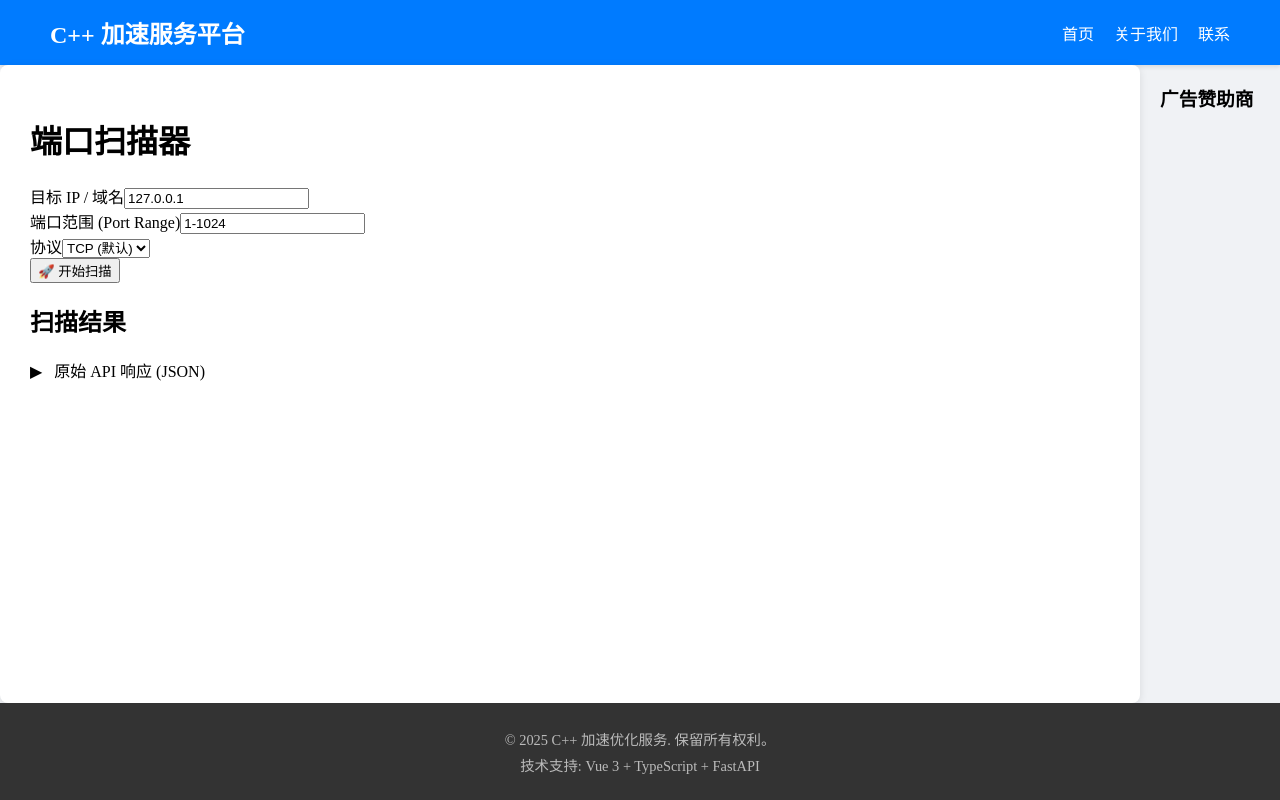
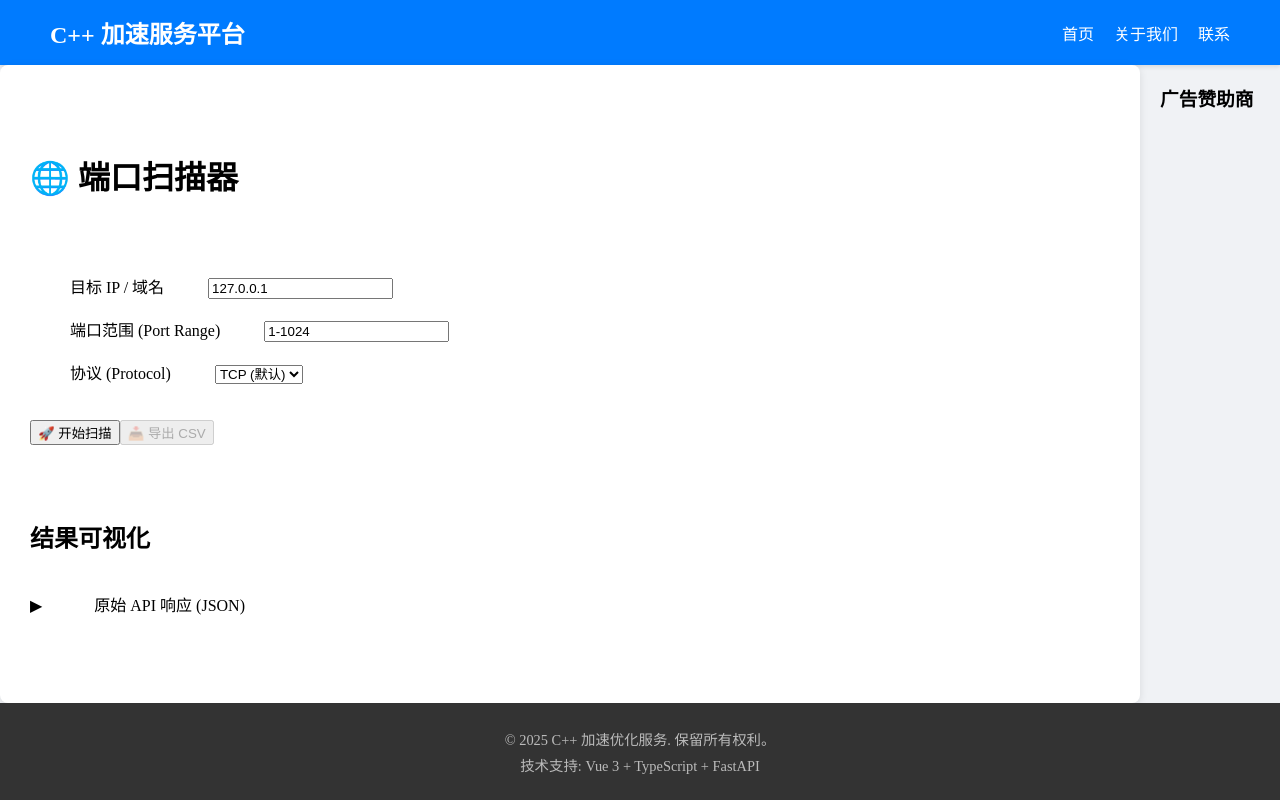
Before and after one commit to zhg-c/funcs_web, a Vue app in the folder frontend/: page /net/port-scanner in a window 1280 px wide. Built offline with nearby package versions, Linux system fonts and the light colour scheme.

Commit message:
feat: added download function for port scanning data.

```diff
--- a/frontend/src/views/categories/NetTools/PortScanner.vue
+++ b/frontend/src/views/categories/NetTools/PortScanner.vue
@@ -1,32 +1,80 @@
 <script setup lang="ts">
-import { ref } from "vue";
+import { ref } from "vue"; // onMounted 已移除
 
-// 定义扫描结果的数据结构
-interface ScanResult {
+// 定义扫描结果的数据结构 (已修复: 替换 interface 为 type 以避免编译问题)
+type ScanResult = {
   port: number;
   status: string;
   service?: string; // 可选的服务名称
-}
+};
 
 const target = ref("127.0.0.1"); // 目标IP/域名
 const portRange = ref("1-1024"); // 端口范围
-const scanType = ref("tcp"); // 扫描类型
+const scanType = ref("tcp"); // 扫描类型 ("tcp" 或 "udp")
 const rawResults = ref<string>('点击 "开始扫描" 查看结果'); // 用于显示原始 JSON 字符串
 const formattedResults = ref<ScanResult[]>([]); // 用于表格或列表展示
 const isLoading = ref(false);
 const error = ref<string | null>(null);
 
 // 🚨 API 基础 URL：根据您当前的运行环境选择
-// 选项 1: 如果通过 Nginx 代理 api.example.com 访问
-// const API_BASE_URL = 'http://api.example.com/api/v1';
-// 选项 2: 如果前端直接调用本地 8000 端口
 const API_BASE_URL = "http://192.168.10.106:8000/api/v1";
 
+// ------------------- 新增：CSV 导出功能 -------------------
+
+const exportToCsv = () => {
+  if (formattedResults.value.length === 0) {
+    // 使用 console 替代 alert()
+    console.error("无法导出：没有扫描结果。");
+    return;
+  }
+
+  // CSV 表头
+  let csvContent = "Port,Status,Service\n";
+
+  // 格式化数据行
+  formattedResults.value.forEach((result) => {
+    // 确保 Service 字段不会包含逗号导致 CSV 格式混乱
+    const serviceSafe = (result.service || "Unknown").replace(/,/g, "");
+    csvContent += `${result.port},${result.status},${serviceSafe}\n`;
+  });
+
+  // 1. 创建 Blob 对象
+  // 使用 'text/csv;charset=utf-8;' 确保 Excel 能够识别中文
+  const blob = new Blob([csvContent], { type: "text/csv;charset=utf-8;" });
+
+  // 2. 创建临时 URL
+  const link = document.createElement("a");
+
+  // 生成文件名
+  const timestamp = new Date()
+    .toISOString()
+    .slice(0, 19)
+    .replace("T", "_")
+    .replace(/:/g, "-");
+  link.download = `scan_results_${target.value}_${timestamp}.csv`;
+
+  // 兼容性处理
+  if (link.download !== undefined) {
+    // 适用于大部分浏览器
+    const url = URL.createObjectURL(blob);
+    link.setAttribute("href", url);
+    link.style.visibility = "hidden";
+    document.body.appendChild(link);
+    link.click();
+    document.body.removeChild(link);
+    URL.revokeObjectURL(url);
+  } else {
+    // IE 10+ Fallback
+    console.error("您的浏览器不支持自动下载。请复制原始 JSON 数据。");
+    // 实际应用中会提供一个复制按钮或更友好的提示
+  }
+};
+
+// ------------------- 新增结束 -------------------
+
 const scanPorts = async () => {
-  // 🚨 检查点 1: 确认点击事件触发
   console.log("--- Scan button clicked! ---");
 
-  // 检查点 2: 确认变量能正常访问
   console.log("Target:", target.value);
   isLoading.value = true;
   error.value = null;
@@ -37,8 +85,9 @@ const scanPorts = async () => {
     target: target.value,
     ports: portRange.value,
     scan_type: scanType.value,
-  };
+  }; // API 调用与指数退避重试逻辑
 
+  const makeApiCall = async (retryCount = 0): Promise<any> => {
     try {
       const response = await fetch(`${API_BASE_URL}/scan/ports`, {
         method: "POST",
@@ -51,15 +100,30 @@ const scanPorts = async () => {
       if (!response.ok) {
         // 处理 HTTP 错误 (4xx, 5xx)
         const errorData = await response.json();
-      throw new Error(errorData.detail || `HTTP 错误: ${response.statusText}`);
+        throw new Error(
+          errorData.detail || `HTTP 错误: ${response.statusText}`
+        );
       }
 
-    const data = await response.json();
+      return await response.json();
+    } catch (err) {
+      if (retryCount < 3) {
+        const delay = Math.pow(2, retryCount) * 1000;
+        await new Promise((resolve) => setTimeout(resolve, delay));
+        return makeApiCall(retryCount + 1);
+      }
+      throw err;
+    }
+  };
 
-    // 更新结果
+  try {
+    const data = await makeApiCall(); // 更新结果
+
     rawResults.value = JSON.stringify(data, null, 2);
     formattedResults.value = data.results;
-  } catch (err) {
+
+    // (移除历史记录保存逻辑)
+  } catch (err: any) {
     console.error("API Error:", err);
     error.value = `扫描失败: ${err.message}. 请检查后端服务和 CORS 配置。`;
     rawResults.value = "";
@@ -71,52 +135,78 @@ const scanPorts = async () => {
 </script>
 
 <template>
-  <div class="port-scanner-view">
-    <h1 class="text-3xl font-bold mb-6 text-gray-800">端口扫描器</h1>
+
+  <!-- Main container with max-width and auto margins for centering on desktop -->
+
+  <div class="port-scanner-view max-w-4xl mx-auto p-4 font-sans">
+
+    <h1 class="text-3xl font-extrabold mb-8 text-gray-900 border-b pb-2">
+      🌐 端口扫描器
+    </h1>
+
 
     <!-- 输入表单区域 -->
-    <div class="input-form bg-gray-50 p-6 rounded-xl shadow-inner mb-6">
-      <div class="grid grid-cols-1 md:grid-cols-4 gap-4 items-end">
+
+    <div
+      class="input-form bg-white p-6 rounded-xl shadow-2xl mb-8 border border-gray-100"
+    >
+
+      <!-- Use items-start to ensure labels align neatly above inputs -->
+
+      <div class="grid grid-cols-1 md:grid-cols-4 gap-6 items-start">
+
         <!-- 目标 IP/域名 -->
+
         <div class="col-span-1 md:col-span-2">
+
           <label
             for="target"
             class="block text-sm font-semibold text-gray-700 mb-2"
             >目标 IP / 域名</label
           >
+
           <input
             id="target"
             v-model="target"
             type="text"
             placeholder="e.g., 127.0.0.1 or example.com"
-            class="w-full p-3 border border-gray-300 rounded-lg focus:ring-indigo-500 focus:border-indigo-500 transition duration-150"
+            class="w-full p-3 border border-gray-300 rounded-lg focus:ring-blue-500 focus:border-blue-500 transition duration-150 shadow-sm"
           />
+
         </div>
 
+
         <!-- 端口范围 -->
+
         <div class="col-span-1">
+
           <label
             for="ports"
             class="block text-sm font-semibold text-gray-700 mb-2"
             >端口范围 (Port Range)</label
           >
+
           <input
             id="ports"
             v-model="portRange"
             type="text"
             placeholder="e.g., 1-1024 or 22,80,443"
-            class="w-full p-3 border border-gray-300 rounded-lg focus:ring-indigo-500 focus:border-indigo-500 transition duration-150"
+            class="w-full p-3 border border-gray-300 rounded-lg focus:ring-blue-500 focus:border-blue-500 transition duration-150 shadow-sm"
           />
+
         </div>
 
-        <!-- 协议 (仅保留 TCP 选项) -->
+
+        <!-- 协议 (Protocol) -->
+
         <div class="col-span-1">
+
           <label
             for="scan-type"
             class="block text-sm font-semibold text-gray-700 mb-2"
-            >协议</label
+            >协议 (Protocol)</label
           >
-          <!-- 协议 (Protocol) 的 select 标签 -->
+
           <select
             id="scan-type"
             v-model="scanType"
@@ -126,39 +216,106 @@ const scanPorts = async () => {
             <option value="tcp">TCP (默认)</option>
 
             <option value="udp">UDP</option>
+
           </select>
-        </div>
+
         </div>
 
+      </div>
+
+
+      <!-- 扫描按钮和导出按钮 -->
+      <div class="flex flex-col sm:flex-row gap-4 mt-8">
         <!-- 扫描按钮 -->
         <button
           @click="scanPorts"
           :disabled="isLoading"
-        class="scan-button mt-6 w-full py-3 px-4 font-semibold rounded-lg shadow-md transition duration-200 ease-in-out transform hover:scale-[1.01] focus:outline-none focus:ring-4 focus:ring-indigo-500 focus:ring-opacity-50"
+          class="scan-button w-full sm:w-3/4 py-3 px-4 font-bold text-lg rounded-xl shadow-lg transition duration-300 ease-in-out transform hover:scale-[1.005] hover:shadow-xl focus:outline-none focus:ring-4 focus:ring-blue-500 focus:ring-opacity-70"
           :class="{
-          'bg-indigo-600 text-white hover:bg-indigo-700': !isLoading,
+            'bg-blue-600 text-white hover:bg-blue-700': !isLoading,
             'bg-gray-400 text-gray-700 cursor-not-allowed': isLoading,
           }"
         >
           <span v-if="isLoading">
-          <i class="fas fa-spinner fa-spin mr-2"></i> 扫描中...
+            <svg
+              class="animate-spin -ml-1 mr-3 h-5 w-5 text-white inline"
+              xmlns="http://www.w3.org/2000/svg"
+              fill="none"
+              viewBox="0 0 24 24"
+            >
+              <circle
+                class="opacity-25"
+                cx="12"
+                cy="12"
+                r="10"
+                stroke="currentColor"
+                stroke-width="4"
+              ></circle>
+              <path
+                class="opacity-75"
+                fill="currentColor"
+                d="M4 12a8 8 0 018-8V0C5.373 0 0 5.373 0 12h4zm2 5.291A7.962 7.962 0 014 12H0c0 3.042 1.135 5.824 3 7.938l3-2.647z"
+              ></path>
+            </svg>
+            扫描中...
           </span>
           <span v-else> 🚀 开始扫描 </span>
         </button>
+
+        <!-- 新增：导出按钮 -->
+        <button
+          @click="exportToCsv"
+          :disabled="formattedResults.length === 0"
+          class="w-full sm:w-1/4 py-3 px-4 font-bold text-sm rounded-xl shadow-lg transition duration-300 ease-in-out transform hover:scale-[1.005] focus:outline-none focus:ring-4 focus:ring-green-500 focus:ring-opacity-70"
+          :class="{
+            'bg-green-500 text-white hover:bg-green-600':
+              formattedResults.length > 0,
+            'bg-gray-300 text-gray-500 cursor-not-allowed':
+              formattedResults.length === 0,
+          }"
+        >
+          📥 导出 CSV
+        </button>
       </div>
 
+
+      <!-- 错误信息显示 -->
+
+      <div
+        v-if="error"
+        class="mt-4 p-4 bg-red-100 border border-red-400 text-red-700 rounded-lg text-sm font-medium"
+      >
+                <strong>错误:</strong> {{ error }}
+      </div>
+
+    </div>
+
+    <!-- (移除历史记录区域) -->
+
+
     <!-- 状态和结果区域 -->
-    <div class="results-area">
-      <h2 class="text-2xl font-semibold mb-4 text-gray-800">扫描结果</h2>
+
+    <div class="results-area mt-10">
+
+      <h2 class="text-2xl font-bold mb-6 text-gray-800">结果可视化</h2>
+
 
       <!-- 状态消息 -->
+
       <div
         v-if="formattedResults.length"
-        class="p-3 rounded-lg font-medium mb-4"
-      ></div>
+        class="p-4 bg-green-50 text-green-700 rounded-lg font-medium mb-6 border border-green-200"
+      >
+                扫描完成！共发现
+        {{ formattedResults.filter((r) => r.status === "Open").length }}
+        个开放端口。
+      </div>
+
 
       <!-- 紧凑数字网格布局 -->
+
       <div v-if="formattedResults.length" class="results-grid">
+
         <div
           v-for="result in formattedResults"
           :key="result.port"
@@ -168,27 +325,68 @@ const scanPorts = async () => {
             closed: result.status === 'Closed',
             filtered: result.status === 'Filtered',
           }"
-          :title="`Port: ${result.port}\nStatus: ${result.status}\nService: ${
+          :title="`端口: ${result.port}\n状态: ${result.status}\n服务: ${
             result.service || '未知'
           }`"
         >
+          <!-- 开放端口显示端口号和发现的服务 -->
+          <div
+            v-if="result.status === 'Open'"
+            class="flex flex-col items-center"
+          >
+            <span class="text-lg font-bold">{{ result.port }}</span>
+            <span
+              v-if="result.service"
+              class="text-xs font-light mt-[-4px] opacity-90"
+              >{{ result.service }}</span
+            >
+          </div>
+          <!-- 其他状态只显示端口号 -->
+          <div v-else class="text-lg font-bold">
             {{ result.port }}
           </div>
+
         </div>
 
+        <div
+          v-if="
+            scanType === 'udp' &&
+            formattedResults.every(
+              (r) =>
+                r.status ===
+                'Error: Requires CAP_NET_RAW or root to use RAW sockets'
+            )
+          "
+          class="col-span-full p-4 bg-yellow-100 text-yellow-800 rounded-lg mt-4 text-center"
+        >
+                    <strong>UDP 扫描提示：</strong> 由于安全限制，UDP
+          扫描需要原始套接字权限
+          (root/CAP_NET_RAW)。如果您在受限环境中运行，结果可能显示为错误。
+
+        </div>
+
+      </div>
+
+
       <!-- 原始结果（调试用） -->
-      <details class="raw-results-details mt-6">
+
+      <details class="raw-results-details mt-8">
+
         <summary
-          class="cursor-pointer font-medium text-gray-600 hover:text-gray-800 transition duration-150"
+          class="cursor-pointer font-semibold text-gray-700 hover:text-gray-900 transition duration-150"
         >
                     原始 API 响应 (JSON)
         </summary>
+
         <pre
-          class="results-code bg-gray-100 p-4 rounded-lg mt-2 text-sm overflow-x-auto"
+          class="results-code bg-gray-900 text-gray-200 p-6 rounded-lg mt-3 text-sm overflow-x-auto shadow-inner"
           >{{ rawResults }}</pre
         >
+
       </details>
+
     </div>
+
   </div>
 </template>
 <style scoped>
```
Lines whose indentation alone changed are shown as unchanged.
